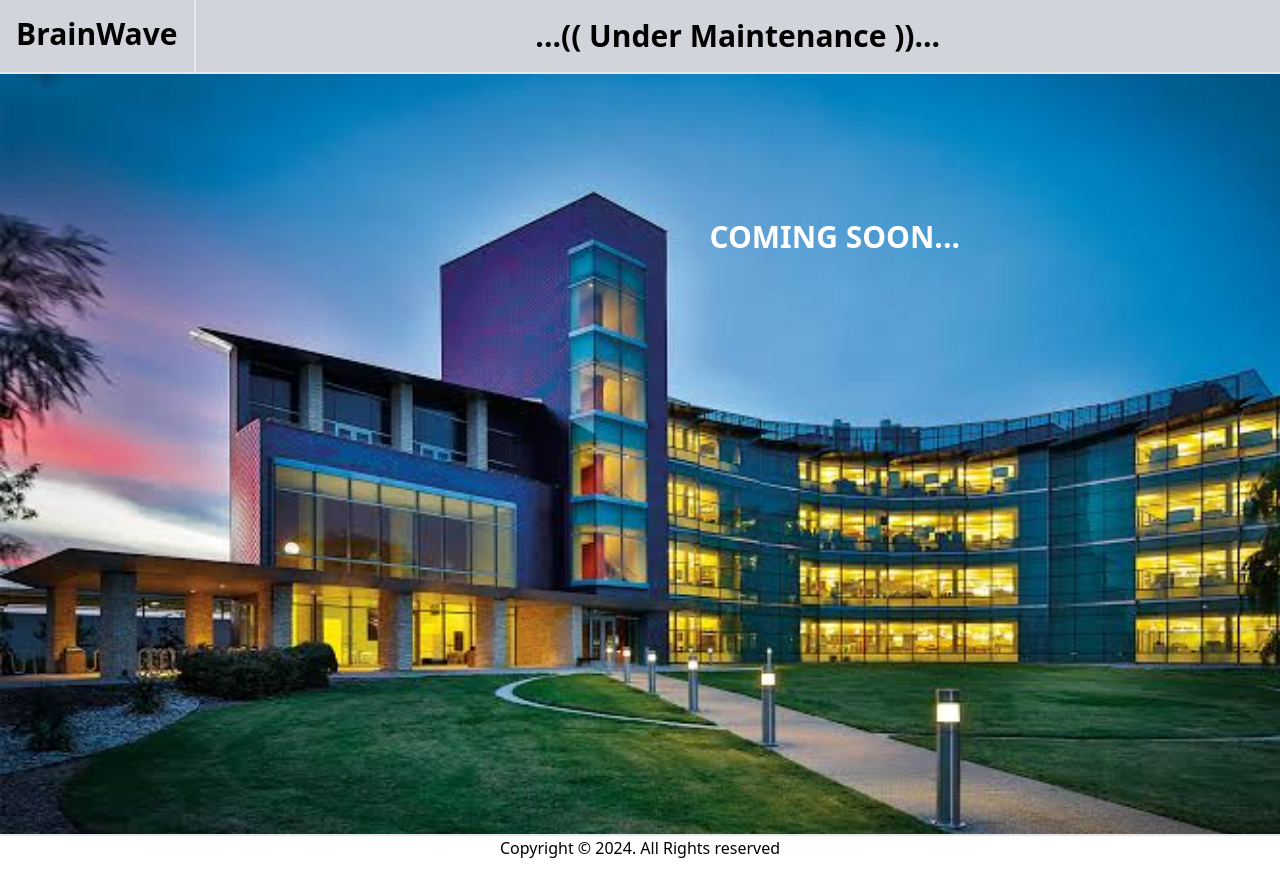
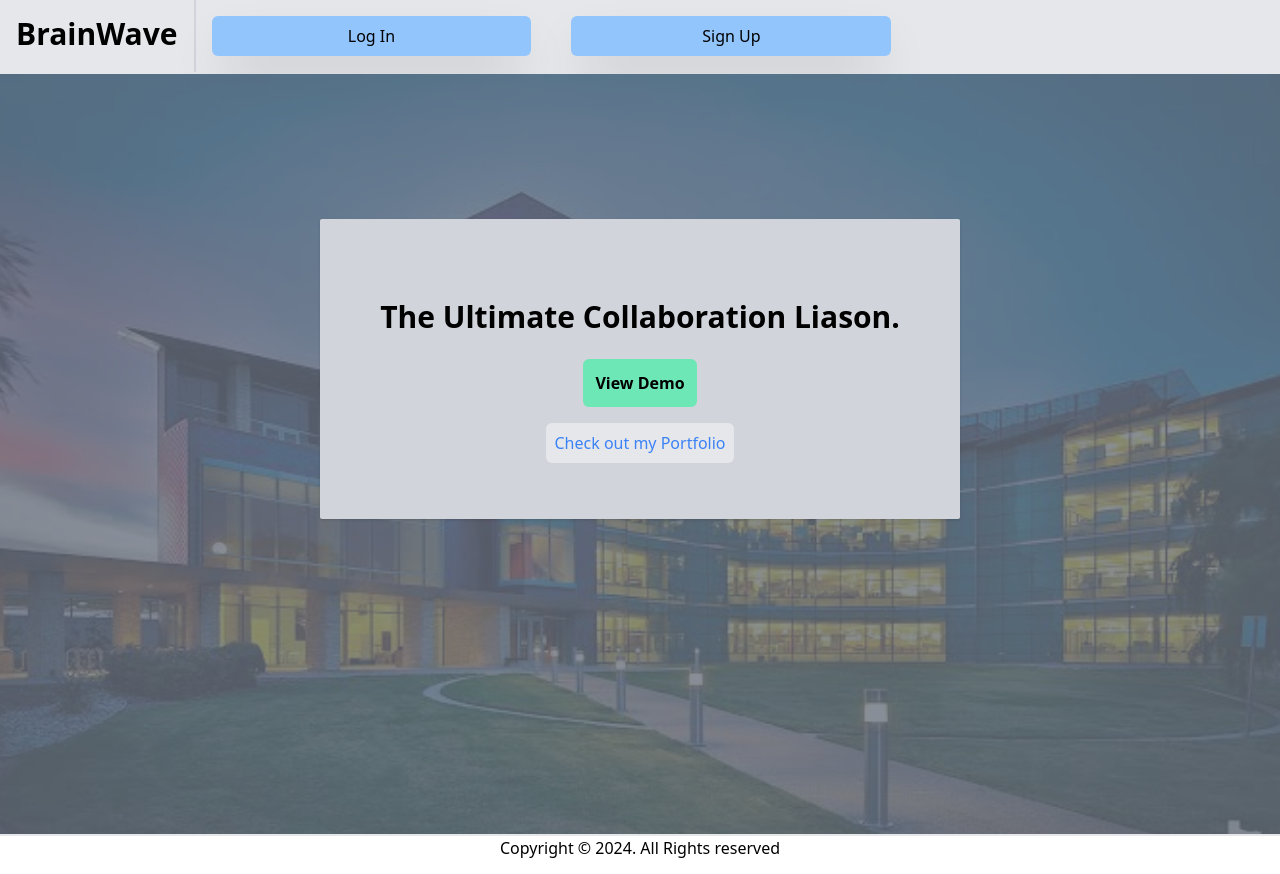
Before and after one commit to kc-allan/brainwave-landing, a Flask app: page / in a window 1280 px wide. Run offline with Flask 3, Linux system fonts and the light colour scheme.

Commit message:
PORTFOLIO

```diff
--- a/static/dist/css/output.css
+++ b/static/dist/css/output.css
@@ -570,6 +570,14 @@ video {
   bottom: 0px;
 }
 
+.left-\[15\%\] {
+  left: 15%;
+}
+
+.right-2 {
+  right: 0.5rem;
+}
+
 .right-5 {
   right: 1.25rem;
 }
@@ -578,40 +586,40 @@ video {
   right: 15%;
 }
 
-.right-\[25\%\] {
-  right: 25%;
+.top-2 {
+  top: 0.5rem;
 }
 
 .top-\[25\%\] {
   top: 25%;
 }
 
+.top-\[50\%\] {
+  top: 50%;
+}
+
+.top-\[75\%\] {
+  top: 75%;
+}
+
 .z-10 {
   z-index: 10;
+}
+
+.z-20 {
+  z-index: 20;
 }
 
 .m-2 {
   margin: 0.5rem;
 }
 
+.m-3 {
+  margin: 0.75rem;
+}
+
 .m-4 {
   margin: 1rem;
-}
-
-.mb-2 {
-  margin-bottom: 0.5rem;
-}
-
-.mb-2\.5 {
-  margin-bottom: 0.625rem;
-}
-
-.mt-2 {
-  margin-top: 0.5rem;
-}
-
-.mt-2\.5 {
-  margin-top: 0.625rem;
 }
 
 .block {
@@ -622,16 +630,24 @@ video {
   display: flex;
 }
 
+.hidden {
+  display: none;
+}
+
 .h-10 {
   height: 2.5rem;
 }
 
-.h-5 {
-  height: 1.25rem;
+.h-\[100\%\] {
+  height: 100%;
 }
 
 .h-\[200px\] {
   height: 200px;
+}
+
+.h-\[300px\] {
+  height: 300px;
 }
 
 .h-\[70\%\] {
@@ -642,28 +658,12 @@ video {
   height: 100vh;
 }
 
-.h-\[100\%\] {
-  height: 100%;
-}
-
-.h-\[400px\] {
-  height: 400px;
-}
-
-.h-\[100px\] {
-  height: 100px;
-}
-
-.h-\[30px\] {
-  height: 30px;
+.w-10 {
+  width: 2.5rem;
 }
 
 .w-3\/4 {
   width: 75%;
-}
-
-.w-5 {
-  width: 1.25rem;
 }
 
 .w-\[100\%\] {
@@ -676,6 +676,11 @@ video {
 
 .w-\[75\%\] {
   width: 75%;
+}
+
+.w-\[fit-content\] {
+  width: -moz-fit-content;
+  width: fit-content;
 }
 
 .w-auto {
@@ -706,16 +711,33 @@ video {
   justify-content: center;
 }
 
+.gap-10 {
+  gap: 2.5rem;
+}
+
+.gap-5 {
+  gap: 1.25rem;
+}
+
 .overflow-x-hidden {
   overflow-x: hidden;
 }
 
-.rounded-full {
-  border-radius: 9999px;
+.rounded-\[0\] {
+  border-radius: 0;
 }
 
 .rounded-md {
   border-radius: 0.375rem;
+}
+
+.rounded-sm {
+  border-radius: 0.125rem;
+}
+
+.rounded-b-md {
+  border-bottom-right-radius: 0.375rem;
+  border-bottom-left-radius: 0.375rem;
 }
 
 .border-b-2 {
@@ -730,9 +752,24 @@ video {
   border-top-width: 2px;
 }
 
+.border-gray-300 {
+  --tw-border-opacity: 1;
+  border-color: rgb(209 213 219 / var(--tw-border-opacity));
+}
+
+.bg-blue-300 {
+  --tw-bg-opacity: 1;
+  background-color: rgb(147 197 253 / var(--tw-bg-opacity));
+}
+
 .bg-emerald-300 {
   --tw-bg-opacity: 1;
   background-color: rgb(110 231 183 / var(--tw-bg-opacity));
+}
+
+.bg-gray-200 {
+  --tw-bg-opacity: 1;
+  background-color: rgb(229 231 235 / var(--tw-bg-opacity));
 }
 
 .bg-gray-300 {
@@ -740,14 +777,29 @@ video {
   background-color: rgb(209 213 219 / var(--tw-bg-opacity));
 }
 
-.bg-gray-400 {
-  --tw-bg-opacity: 1;
-  background-color: rgb(156 163 175 / var(--tw-bg-opacity));
-}
-
 .bg-gray-50 {
   --tw-bg-opacity: 1;
   background-color: rgb(249 250 251 / var(--tw-bg-opacity));
+}
+
+.bg-gray-500 {
+  --tw-bg-opacity: 1;
+  background-color: rgb(107 114 128 / var(--tw-bg-opacity));
+}
+
+.bg-green-200 {
+  --tw-bg-opacity: 1;
+  background-color: rgb(187 247 208 / var(--tw-bg-opacity));
+}
+
+.bg-red-300 {
+  --tw-bg-opacity: 1;
+  background-color: rgb(252 165 165 / var(--tw-bg-opacity));
+}
+
+.bg-red-500 {
+  --tw-bg-opacity: 1;
+  background-color: rgb(239 68 68 / var(--tw-bg-opacity));
 }
 
 .bg-transparent {
@@ -759,8 +811,21 @@ video {
   background-color: rgb(255 255 255 / var(--tw-bg-opacity));
 }
 
+.bg-yellow-200 {
+  --tw-bg-opacity: 1;
+  background-color: rgb(254 240 138 / var(--tw-bg-opacity));
+}
+
 .p-2 {
   padding: 0.5rem;
+}
+
+.p-3 {
+  padding: 0.75rem;
+}
+
+.pb-2 {
+  padding-bottom: 0.5rem;
 }
 
 .pt-5 {
@@ -771,29 +836,51 @@ video {
   text-align: center;
 }
 
-.text-3xl {
-  font-size: 1.875rem;
-  line-height: 2.25rem;
-}
-
 .text-base {
   font-size: 1rem;
   line-height: 1.5rem;
+}
+
+.text-sm {
+  font-size: 0.875rem;
+  line-height: 1.25rem;
 }
 
 .font-bold {
   font-weight: 700;
 }
 
-.text-white {
+.text-blue-500 {
   --tw-text-opacity: 1;
-  color: rgb(255 255 255 / var(--tw-text-opacity));
+  color: rgb(59 130 246 / var(--tw-text-opacity));
+}
+
+.opacity-80 {
+  opacity: 0.8;
+}
+
+.shadow {
+  --tw-shadow: 0 1px 3px 0 rgb(0 0 0 / 0.1), 0 1px 2px -1px rgb(0 0 0 / 0.1);
+  --tw-shadow-colored: 0 1px 3px 0 var(--tw-shadow-color), 0 1px 2px -1px var(--tw-shadow-color);
+  box-shadow: var(--tw-ring-offset-shadow, 0 0 #0000), var(--tw-ring-shadow, 0 0 #0000), var(--tw-shadow);
 }
 
 .shadow-2xl {
   --tw-shadow: 0 25px 50px -12px rgb(0 0 0 / 0.25);
   --tw-shadow-colored: 0 25px 50px -12px var(--tw-shadow-color);
   box-shadow: var(--tw-ring-offset-shadow, 0 0 #0000), var(--tw-ring-shadow, 0 0 #0000), var(--tw-shadow);
+}
+
+.transition {
+  transition-property: color, background-color, border-color, text-decoration-color, fill, stroke, opacity, box-shadow, transform, filter, -webkit-backdrop-filter;
+  transition-property: color, background-color, border-color, text-decoration-color, fill, stroke, opacity, box-shadow, transform, filter, backdrop-filter;
+  transition-property: color, background-color, border-color, text-decoration-color, fill, stroke, opacity, box-shadow, transform, filter, backdrop-filter, -webkit-backdrop-filter;
+  transition-timing-function: cubic-bezier(0.4, 0, 0.2, 1);
+  transition-duration: 150ms;
+}
+
+.delay-\[\.3s\] {
+  transition-delay: .3s;
 }
 
 .\*\:absolute > * {
@@ -804,26 +891,87 @@ video {
   height: 0.25rem;
 }
 
-.\*\:w-1 > * {
-  width: 0.25rem;
+.\*\:h-10 > * {
+  height: 2.5rem;
 }
 
-.\*\:rounded-full > * {
-  border-radius: 9999px;
+.\*\:w-1\/3 > * {
+  width: 33.333333%;
 }
 
-.\*\:bg-white > * {
+.\*\:w-10 > * {
+  width: 2.5rem;
+}
+
+.\*\:w-\[fit-content\] > * {
+  width: -moz-fit-content;
+  width: fit-content;
+}
+
+.\*\:cursor-pointer > * {
+  cursor: pointer;
+}
+
+.\*\:rounded-md > * {
+  border-radius: 0.375rem;
+}
+
+.\*\:rounded-sm > * {
+  border-radius: 0.125rem;
+}
+
+.\*\:bg-gray-400 > * {
   --tw-bg-opacity: 1;
-  background-color: rgb(255 255 255 / var(--tw-bg-opacity));
+  background-color: rgb(156 163 175 / var(--tw-bg-opacity));
+}
+
+.\*\:p-2 > * {
+  padding: 0.5rem;
+}
+
+.\*\:pt-\[0\.5rem\] > * {
+  padding-top: 0.5rem;
+}
+
+.\*\:text-center > * {
+  text-align: center;
+}
+
+.\*\:shadow-2xl > * {
+  --tw-shadow: 0 25px 50px -12px rgb(0 0 0 / 0.25);
+  --tw-shadow-colored: 0 25px 50px -12px var(--tw-shadow-color);
+  box-shadow: var(--tw-ring-offset-shadow, 0 0 #0000), var(--tw-ring-shadow, 0 0 #0000), var(--tw-shadow);
+}
+
+.hover\:bg-gray-400:hover {
+  --tw-bg-opacity: 1;
+  background-color: rgb(156 163 175 / var(--tw-bg-opacity));
+}
+
+.hover\:opacity-75:hover {
+  opacity: 0.75;
+}
+
+.\*\:hover\:bg-gray-200:hover > * {
+  --tw-bg-opacity: 1;
+  background-color: rgb(229 231 235 / var(--tw-bg-opacity));
 }
 
 @media (min-width: 768px) {
+  .md\:left-\[25\%\] {
+    left: 25%;
+  }
+
   .md\:right-\[25\%\] {
     right: 25%;
   }
 
   .md\:top-\[10\%\] {
     top: 10%;
+  }
+
+  .md\:flex {
+    display: flex;
   }
 
   .md\:hidden {
@@ -837,6 +985,19 @@ video {
   .md\:w-\[50\%\] {
     width: 50%;
   }
+
+  .md\:flex-row {
+    flex-direction: row;
+  }
+
+  .md\:gap-10 {
+    gap: 2.5rem;
+  }
+
+  .md\:text-3xl {
+    font-size: 1.875rem;
+    line-height: 2.25rem;
+  }
 }
 
 @media (min-width: 1024px) {
--- a/templates/header.html
+++ b/templates/header.html
@@ -1,16 +1,83 @@
-<div class="flex bg-gray-300 border-b-2">
+{% with flashed_messages = get_flashed_messages(with_categories=true) %}
+{% if flashed_messages %}
+<ul id="flashed" class="transition ease delay-[.3s]">
+	{% for category, message in flashed_messages %}
+	<li class="text-center
+			{% if category == 'error' %}
+				bg-red-300
+			{% elif category == 'warn' %}
+				bg-yellow-200
+			{% elif category == 'message' %}
+				bg-green-200
+			{%endif%}">
+		{{ message }}
+	</li>
+	{% endfor %}
+</ul>
+{% endif %}
+{% endwith %}
+<div class="flex border-b-2 bg-transparent">
 	<div class="h-15 bg-transparent border-r-2 w-auto cursor-pointer ">
 		<h1 class="m-4 text-base lg:text-3xl text-center font-bold">BrainWave</h1>
 	</div>
-	<div class="flex w-[100%] bg-gray-300 justify-center flex-col m-4 w-3/4 h-10">
-		<div class="flex justify-center items-center">
-			<h1 class="text-3xl font-bold">...(( Under Maintenance ))...</h1>
+	<div class="flex flex-col m-4 w-3/4 h-10">
+		<div class="hidden md:flex md:flex-row gap-10 *:w-1/3 *:h-10 *:cursor-pointer *:rounded-md *:text-center
+		*:shadow-2xl *:pt-[0.5rem]">
+			<a class="hover:opacity-75 bg-emerald-300" href="/home">
+				<div>Home</div>
+			</a>
+			<a class="hover:opacity-75 bg-emerald-300" href="/help">
+				<div>Contact Us</div>
+			</a>
+			{% if current_user.is_authenticated %}
+			<a class="hover:opacity-75 bg-emerald-300" href="/groups">
+				<div>Groups</div>
+			</a>
+			<div id="dropdown-bar" class="bg-gray-500 z-10 rounded-[0]">
+				<h2 id="dropdown" class="pb-2 text-center">{{ current_user.username }}</h2>
+				<ul class="hidden *:p-2 rounded-b-md bg-gray-500">
+					<li class="hover:bg-gray-400">
+						<a href="/accounts/profile">Profile</a>
+					</li>
+					<li class="hover:bg-gray-400">
+						<a href="/accouns/notifications">notifications</a>
+					</li>
+					<li class="hover:bg-gray-400">
+						<a href="/accounts/messages">Messages</a>
+					</li>
+				</ul>
+			</div>
+			<a class="hover:opacity-75 bg-red-500" href="/logout">
+				<div>Log Out</div>
+			</a>
+			{% else %}
+			<a class="hover:opacity-75 bg-blue-300" href="/auth/login">
+				<div>Log In</div>
+			</a>
+			<a class="hover:opacity-75 bg-blue-300" href="/auth/signup">
+				<div>Sign Up</div>
+			</a>
+			{% endif %}
+
 		</div>
-		<div class="w-5 h-5 rounded-full bg-gray-400 md:hidden absolute right-5
-		*:absolute *:bg-white *:w-1 *:h-1 *:rounded-full flex flex-row items-center justify-center">
-			<div class="mb-2.5"></div>
-			<div></div>
-			<div class="mt-2.5"></div>
+		<div id="ham-menu" class="w-10 h-10 bg-transparent md:hidden absolute right-5 cursor-pointer z-20
+		*:absolute *:bg-gray-400 *:w-10 *:h-1 *:rounded-sm flex flex-row items-center justify-center">
+			<span class="top-[25%]"></span>
+			<span class="top-[50%]"></span>
+			<span class="top-[75%]"></span>
+		</div>
+		<div id="nav-menu" class="hidden absolute flex flex-col items-center top-2 right-2 bg-gray-200 z-10 w-[75%] md:w-[50%] rounded-md
+		*:text-center *:rounded-md *:p-2 *:hover:bg-gray-200 *:w-[fit-content]
+		">
+			{% if current_user.is_authenticated %}
+			<a href="/home">Home</a>
+			<a href="/groups">Groups</a>
+			<a href="/accounts/profile">Profile</a>
+			<a href="/logout">Log Out</a>
+			{% endif %}
+			<a href="">About Brainwave</a>
+			<a href="">Contact Us</a>
 		</div>
 	</div>
 </div>
+<script src="../static/scripts/header.js"></script>
--- a/templates/index.html
+++ b/templates/index.html
@@ -1,10 +1,69 @@
 {% extends 'base.html' %}
 
 {% block title %} BrainWave {% endblock title %}
-{% include 'header.html' %}
 {% block content %}
-<div class="flex w-screen h-screen justify-center items-center" style="background-image: url('../static/images/bgImage1.jpeg'); background-position: center no-repeat; background-size: cover; min-height: 100%;">
-	<h1 class=" absolute top-[25%] right-[25%] text-3xl font-bold text-white">COMING SOON...</h1>
+<div class="flex border-b-2 bg-gray-200">
+	<div class="h-15 bg-transparent border-r-2 w-auto cursor-pointer border-gray-300 border-r-2">
+		<h1 class="m-4 text-base lg:text-3xl text-center font-bold">BrainWave</h1>
+	</div>
+	<div class="flex flex-col m-4 w-3/4 h-10">
+		<div class="flex flex-row gap-5 md:gap-10 *:w-1/3 *:h-10 *:cursor-pointer *:rounded-md *:text-center
+		*:shadow-2xl *:pt-[0.5rem] ">
+			<a class="hover:opacity-75 bg-blue-300" href="#">
+				<div>Log In</div>
+			</a>
+			<a class="hover:opacity-75 bg-blue-300" href="#">
+				<div>Sign Up</div>
+			</a>
+		</div>
+	</div>
 </div>
+</div>
+{% with flashed_messages = get_flashed_messages(with_categories=true) %}
+{% if flashed_messages %}
+<ul id="flashed" class="transition ease delay-[.3s]">
+	{% for category, message in flashed_messages %}
+	<li class="text-center
+			{% if category == 'error' %}
+				bg-red-300
+			{% elif category == 'warn' %}
+				bg-yellow-200
+			{% elif category == 'message' %}
+				bg-green-200
+			{%endif%}">
+		{{ message }}
+	</li>
+	{% endfor %}
+</ul>
+{% endif %}
+{% endwith %}
+<div class="flex flex-col [100%] h-screen justify-center items-center"
+	style="background-image: url(../static/images/bgImage1.jpeg); background-repeat: no-repeat; background-size: cover; background-position: center;">
+	<div class="h-[100%] w-[100%] bg-gray-500 opacity-80"></div>
+	<div
+		class="absolute top-[25%] left-[15%] md:left-[25%] bg-gray-300 w-[75%] md:w-[50%] h-[300px] flex flex-col items-center justify-center z-10 rounded-sm shadow">
+		<h1 class="flex font-bold text-sm md:text-3xl p-3 m-3 text-center">
+			The Ultimate Collaboration Liason.
+		</h1>
+		<form action="" method="post">
+			<input class="hidden" name="username" type="text" value="testuser">
+			<input class="hidden" name="password" type="text" value="Pa$$word1">
+			<input type="submit" value="View Demo"
+				class="flex font-bold text-md bg-emerald-300 p-3 rounded-md cursor-pointer w-[fit-content]">
+		</form>
+		<a class="p-2 bg-gray-200 rounded-md text-blue-500" href="http://kiruiallan.tech" target="_blank" rel="noopener noreferrer">
+			Check out my Portfolio
+		</a>
+	</div>
+</div>
+</div>
+<script>
+	const flashed = document.querySelector('#flashed')
+	if (flashed !== null) {
+		setTimeout(() => {
+			flashed.classList.add('hidden')
+		}, 5000)
+	}
+</script>
 {% endblock content %}
 {% include 'footer.html' %}
```
Also changed, not shown: landing.py (+7 -2 lines).
